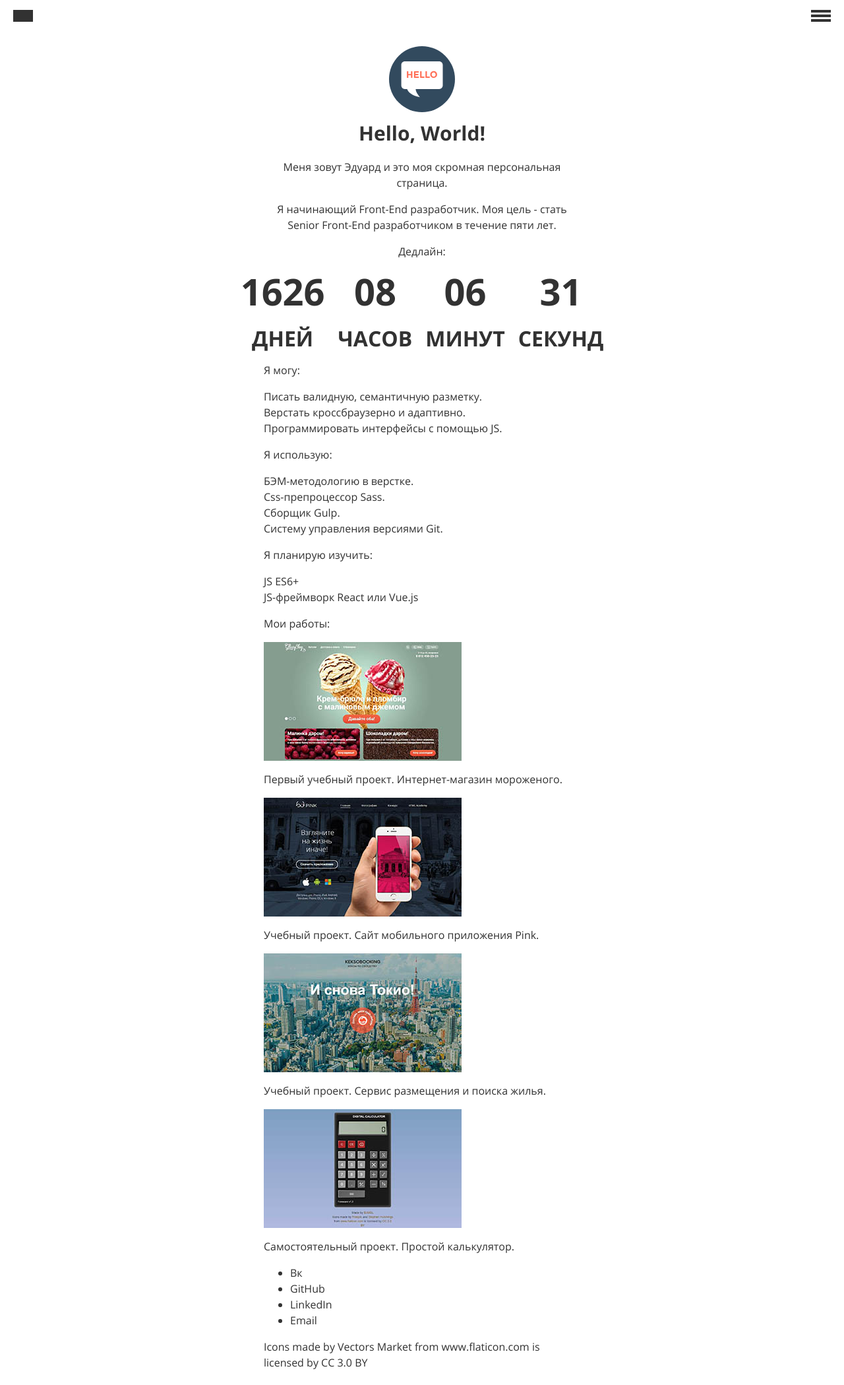
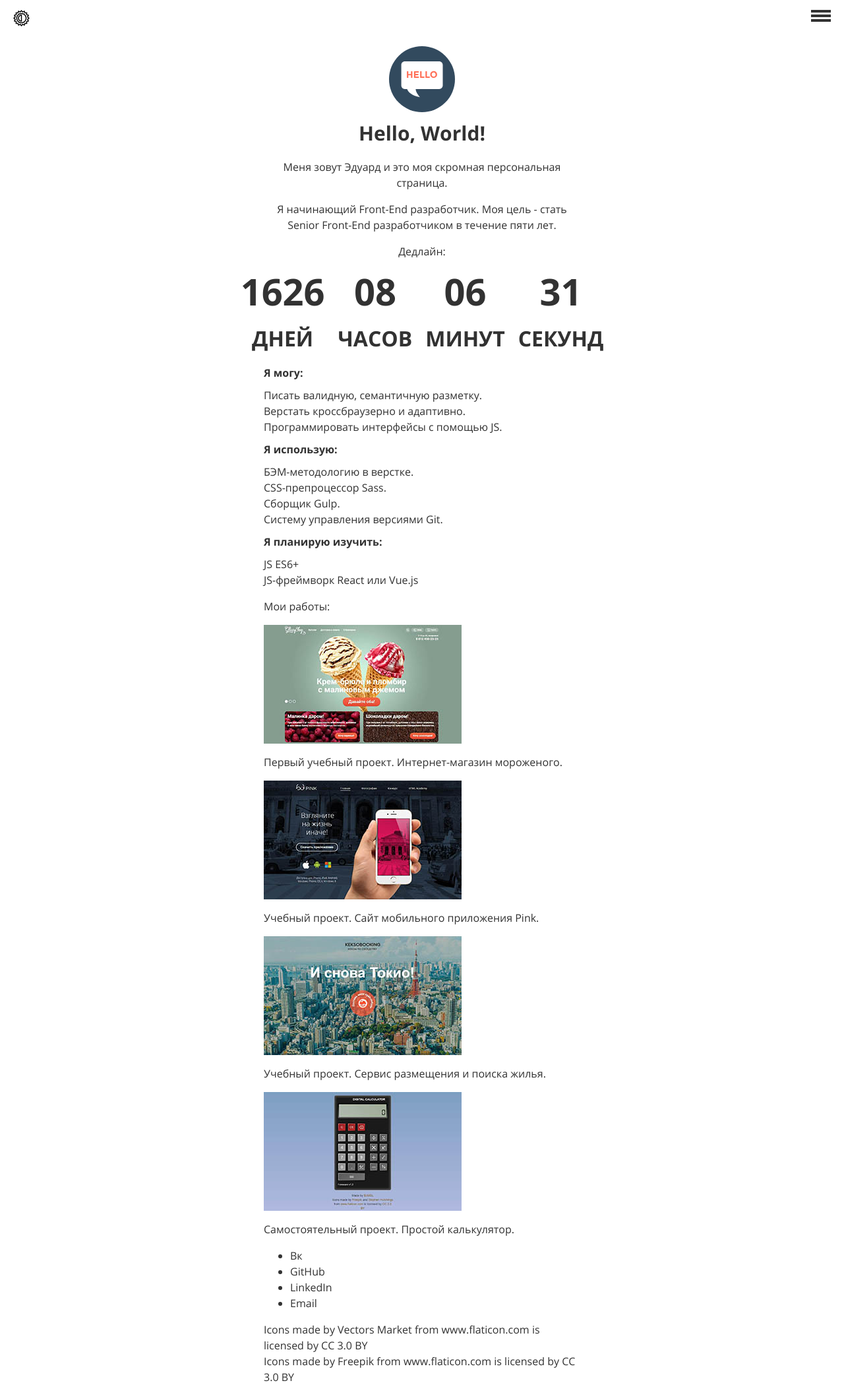
Before and after one commit to EdMSL/EdMSL.github.io, a web app: file index.html in a window 1280 px wide. Shown: the whole page at 66% size. Before the commit the page ends 2075 px from the top, so only its background shows below. Run offline with its HTML, style and script files only (its server is not run), Linux system fonts and the light colour scheme.

Commit message:
Style changes

```diff
--- a/css/style.css
+++ b/css/style.css
@@ -96,15 +96,20 @@ input[type="radio"].visually-hidden {
   margin: 0;
   padding: 0;
 
-  width: 30px;
-  height: 18px;
+  width: 25px;
+  height: 25px;
 
   font-size: 0;
 
-  background-color: #323232;
+  background-color: transparent;
+  background-image: url(../img/day.svg);
+  background-repeat: no-repeat;
+  background-position: center top;
+  background-size: 25px auto;
   border: none;
   outline: none;
 
+  transition: all 0.2s linear;
   cursor: pointer;
 }
 
@@ -212,7 +217,9 @@ input[type="radio"].visually-hidden {
 }
 
 .body--dark__theme .header-top__theme-toggler {
-  background-color: #ececec;
+  background-image: url(../img/night.svg);
+
+  transform: rotate(180deg);
 }
 
 .body--dark__theme .main-nav--close .main-nav__toggle::before {
@@ -229,6 +236,8 @@ input[type="radio"].visually-hidden {
 /* Greeting section*/
 
 .greeting__container {
+  margin-bottom: 20px;
+
   text-align: center;
 }
 
@@ -252,10 +261,10 @@ input[type="radio"].visually-hidden {
 .timer__clock {
   display: flex;
   justify-content: center;
+  max-width: 480px;
 }
 
 .timer__time-block {
-  max-width: 480px;
   margin-right: 20px;
 }
 
@@ -289,6 +298,13 @@ input[type="radio"].visually-hidden {
   padding: 0 5px;
 }
 
+.skills__title {
+  margin: 10px 0;
+  padding: 0;
+
+  font-weight: 700;
+}
+
 .skills__list {
   margin: 0;
   padding: 0;
--- a/index.html
+++ b/index.html
@@ -73,7 +73,7 @@
           <h2 class="visually-hidden" id="skills">Навыки</h2>
           <div class="skills__container">
             <div class="skills__block">
-              <p class="skiils__title">Я могу:</p>
+              <p class="skills__title">Я могу:</p>
               <ul class="skills__list skills__main-list">
                 <li class="skills__item">Писать валидную, семантичную разметку.</li>
                 <li class="skills__item">Верстать кроссбраузерно и адаптивно.</li>
@@ -81,16 +81,16 @@
               </ul>
             </div>
             <div class="skills__block">
-              <p class="skiils__title">Я использую:</p>
+              <p class="skills__title">Я использую:</p>
               <ul class="skills__list skills__tools-list">
                 <li class="skills__item">БЭМ-методологию в верстке.</li>
-                <li class="skills__item">Css-препроцессор Sass.</li>
+                <li class="skills__item">CSS-препроцессор Sass.</li>
                 <li class="skills__item">Сборщик Gulp.</li>
                 <li class="skills__item">Систему управления версиями Git.</li>
               </ul>
             </div>
             <div class="skills__block">
-              <p class="skiils__title">Я планирую изучить:</p>
+              <p class="skills__title">Я планирую изучить:</p>
               <ul class="skills__list skills__learn-list">
                 <li class="skills__item">JS ES6+</li>
                 <li class="skills__item">JS-фреймворк React или Vue.js</li>
@@ -155,6 +155,7 @@
             </ul>
           </div>
           <div>Icons made by <a href="https://www.flaticon.com/authors/vectors-market" title="Vectors Market">Vectors Market</a> from <a href="https://www.flaticon.com/" 			    title="Flaticon">www.flaticon.com</a> is licensed by <a href="http://creativecommons.org/licenses/by/3.0/" 			    title="Creative Commons BY 3.0" target="_blank">CC 3.0 BY</a></div>
+          <div>Icons made by <a href="https://www.freepik.com/" title="Freepik">Freepik</a> from <a href="https://www.flaticon.com/" 			    title="Flaticon">www.flaticon.com</a> is licensed by <a href="http://creativecommons.org/licenses/by/3.0/" 			    title="Creative Commons BY 3.0" target="_blank">CC 3.0 BY</a></div>
         </div>
       </section>
     </main>
--- a/js/main.js
+++ b/js/main.js
@@ -48,10 +48,10 @@
     secondsBlock.textContent = getValue(total.sec);
   }
 
-  function startTimer(endTime) {
-    getTime(endTime);
+  function startTimer() {
+    getTime();
     timer = setInterval(function () {
-      getTime(endTime);
+      getTime();
       if (new Date === new Date(2023, 7, 6)) {
         clearInterval(timer);
       }
```
Also changed, not shown: img/day.svg (added), img/light-dark.svg (added), img/night.svg (added).
